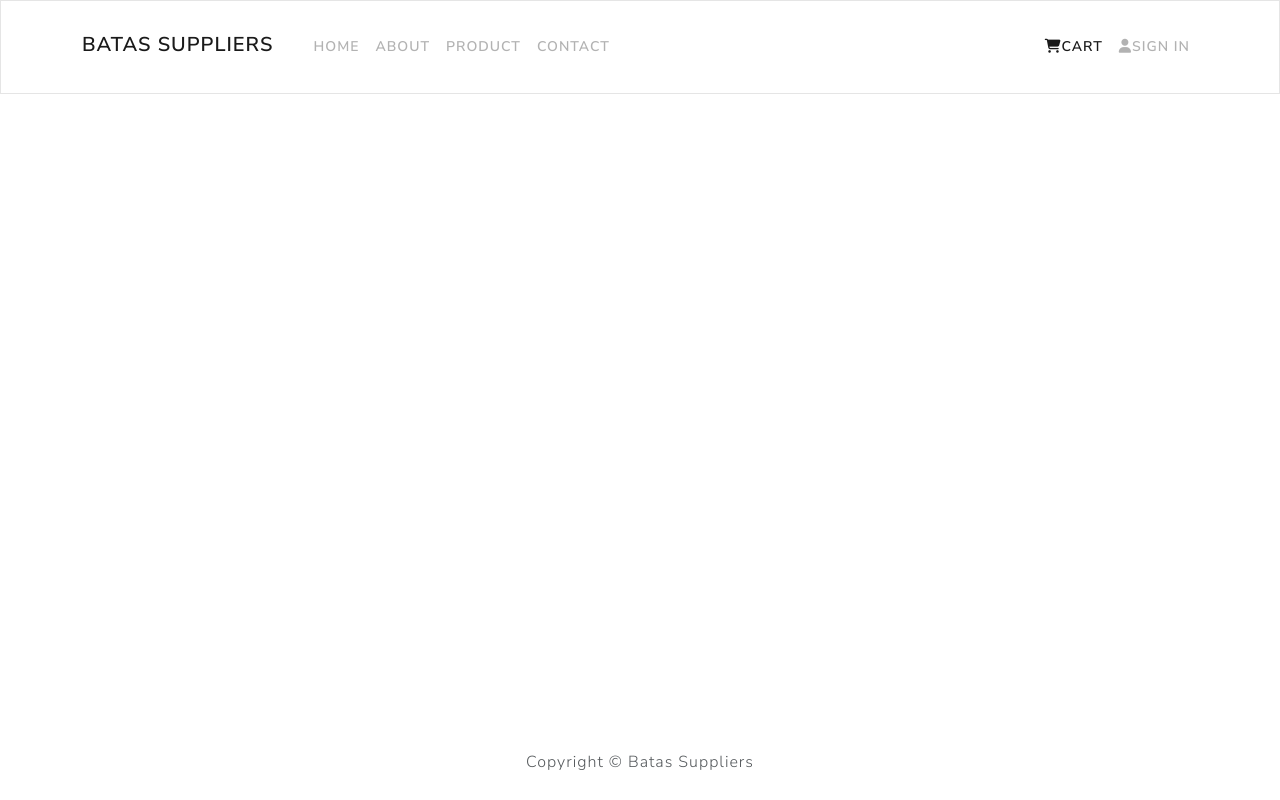
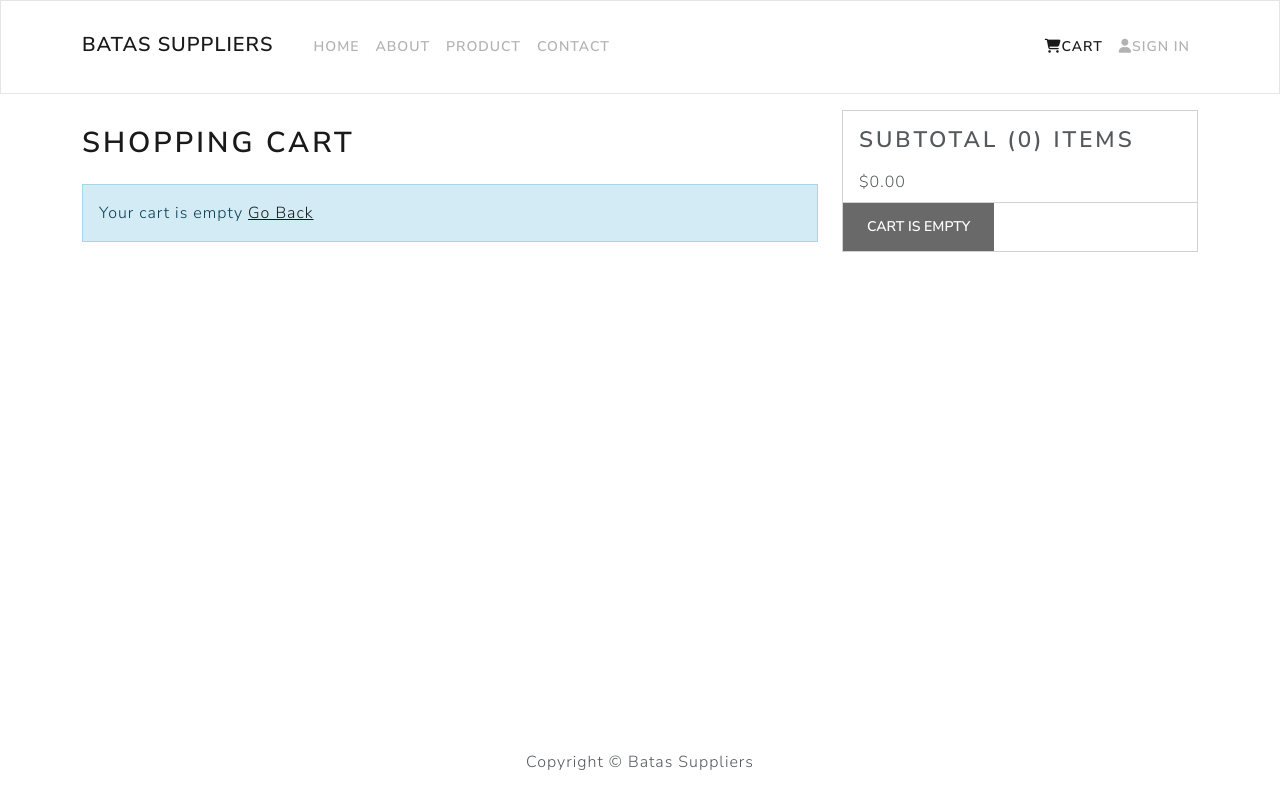
Before and after one commit to SajanShrestha671/Batas-Suppliers, a React (Create React App) app in the folder frontend/: page /cart in a window 1280 px wide. Built offline with nearby package versions, Linux system fonts and the light colour scheme.

Commit message:
Cart Page Created

```diff
--- a/frontend/src/App.js
+++ b/frontend/src/App.js
@@ -5,6 +5,7 @@ import Header from "./components/header";
 import Footer from "./components/footer";
 import HomePage from "./components/Pages/homepage";
 import SingleProductPage from "./components/Pages/singleProduct";
+import CartPage from "./components/Pages/cartPage";
 
 function App() {
   return (
@@ -16,6 +17,7 @@ function App() {
             <Routes>
               <Route path="/" element={<HomePage />} />
               <Route path="/products/:id" element={<SingleProductPage />} />
+              <Route path="/cart/:id?" element={<CartPage />} />
             </Routes>
           </Container>
         </main>
--- /dev/null
+++ b/frontend/src/actions/cartActions.js
@@ -0,0 +1,35 @@
+import axios from 'axios';
+import {
+    CART_ADD_ITEM, CART_REMOVE_ITEM,
+} from '../constants/cartConstants';
+
+export const addToCart = (id, qty) => async (dispatch, getState) => {
+        const { data } = await axios.get(`/api/products/${id}`);
+
+        dispatch({
+            type: CART_ADD_ITEM,
+            payload: {
+                product: data._id,
+                name: data.name,
+                image: data.image,
+                price: data.price,
+                countInStock: data.countInStock,
+                qty
+            }
+        });
+
+        // Wait for the state to be updated before storing in localStorage
+        const updatedCartItems = getState().cart.cartItems;
+        localStorage.setItem('cartItems', JSON.stringify(updatedCartItems));
+
+
+};
+
+export const removeFromCart = (id) => (dispatch, getState) => {
+    dispatch({
+    type: CART_REMOVE_ITEM,
+    payload: id,
+ });
+ const removedProduct = getState().cart.removedProduct;
+ localStorage.setItem( 'cartItems', JSON.stringify(removedProduct));
+}
--- /dev/null
+++ b/frontend/src/components/Pages/cartPage.js
@@ -0,0 +1,113 @@
+import React, { useEffect } from 'react';
+import { useLocation } from 'react-router-dom';
+import { Col, Row, ListGroup, Image, Form, Button, Card } from 'react-bootstrap';
+import { useDispatch, useSelector } from 'react-redux';
+import { Link, useParams, useNavigate } from 'react-router-dom';
+import Message from '../../components/common/message';
+import { addToCart, removeFromCart } from '../../actions/cartActions';
+
+const CartPage = () => {
+  // Extracting id and qty from URL
+  const { id } = useParams();
+  const location = useLocation();
+  const navigate = useNavigate();
+  const dispatch = useDispatch();
+  const qty = location.search ? Number(location.search.split('=')[1]) : 1;
+
+  // Fetching cart items from Redux store
+  const cart = useSelector(state => state.cart);
+  const { cartItems } = cart;
+
+  // Adding item to cart on component mount
+  useEffect(() => {
+    if (id) {
+      dispatch(addToCart(id, qty));
+    }
+  }, [dispatch, id, qty]);
+
+  // Handler to remove item from cart (needs implementation)
+  const removeFromCartHandler = (id) => {
+    dispatch(removeFromCart(id))
+  };
+
+  // Handler for checkout (needs implementation)
+  const checkoutHandler = () => {
+    navigate('/login?redirect=shipping');
+  };
+
+  return (
+    <div>
+      <Row>
+        <Col md={8}>
+          <h1>Shopping Cart</h1>
+          {cartItems.length === 0 ? (
+            <Message variant='info'>
+              Your cart is empty <Link to='/'>Go Back</Link>
+            </Message>
+          ) : (
+            <ListGroup variant='flush'>
+              {cartItems.map(item => (
+                <ListGroup.Item key={item.product}>
+                  <Row>
+                    <Col md={2}>
+                      <Image src={item.image} alt={item.name} fluid rounded />
+                    </Col>
+                    <Col md={3}>
+                      <Link to={`/product/${item.product}`}>{item.name}</Link>
+                    </Col>
+                    <Col md={2}>${item.price}</Col>
+                    <Col md={3}>
+                      <Form.Control
+                        as='select'
+                        value={item.qty}
+                        onChange={(e) => dispatch(addToCart(item.product, Number(e.target.value)))}
+                      >
+                        {[...Array(item.countInStock).keys()].map((x) => (
+                          <option key={x + 1} value={x + 1}>
+                            {x + 1}
+                          </option>
+                        ))}
+                      </Form.Control>
+                    </Col>
+                    <Col md={1}>
+                      <Button
+                        type='button'
+                        variant='light'
+                        onClick={() => removeFromCartHandler(item.product)}
+                      >
+                        <i className='fas fa-trash'></i>
+                      </Button>
+                    </Col>
+                  </Row>
+                </ListGroup.Item>
+              ))}
+            </ListGroup>
+          )}
+        </Col>
+        <Col md={4} className ="justify-center">
+          <Card>
+            <ListGroup variant='flush'>
+              <ListGroup.Item>
+                <h2>Subtotal ({cartItems.reduce((acc, item) => acc + item.qty, 0)}) items</h2>
+                ${cartItems.reduce((acc, item) => acc + item.qty * item.price, 0).toFixed(2)}
+              </ListGroup.Item>
+            </ListGroup>
+
+            <ListGroup.Item>
+            <Button
+            type='button'
+            className={`btn btn-primary btn-block ${cartItems.length === 0 ? 'disabled' : ''}`}
+            onClick={checkoutHandler}
+            >
+              {cartItems.length === 0 ? 'Cart is Empty' : 'Proceed To Checkout'}
+            </Button>
+
+            </ListGroup.Item>
+          </Card>
+        </Col>
+      </Row>
+    </div>
+  );
+};
+
+export default CartPage;
--- a/frontend/src/components/Pages/singleProduct.js
+++ b/frontend/src/components/Pages/singleProduct.js
@@ -1,6 +1,6 @@
-import React, { useEffect } from 'react';
-import { Link, useParams } from 'react-router-dom';
-import { Row, Col, Image, ListGroup, Card, Button } from 'react-bootstrap';
+import React, { useState, useEffect } from 'react';
+import { Link, useParams, useNavigate } from 'react-router-dom';
+import { Row, Col, Image, ListGroup, Card, Button, Form } from 'react-bootstrap';
 import Rating from '../common/rating';
 import { useDispatch, useSelector } from 'react-redux';
 import { listProductDetails } from '../../actions/productActions';
@@ -8,8 +8,11 @@ import Loader from '../common/loader';
 import Message from '../common/message';
 
 const SingleProductPage = () => {
+  const [qty, setQty ] = useState (1);
   const { id } = useParams(); // Use useParams hook to get id directly
   const dispatch = useDispatch();
+  const navigate = useNavigate();
+
 
   const productDetails = useSelector(state => state.productDetails);
   const { loading,error, product } = productDetails;
@@ -17,6 +20,10 @@ const SingleProductPage = () => {
   useEffect(() => {
     dispatch( listProductDetails (id));
   }, [dispatch, id]);
+
+  const addToCart = () =>{
+    navigate(`/cart/${id}?qty=${qty}`);
+  }
 
   if (loading) {
     return <Loader />;
@@ -78,10 +85,33 @@ const SingleProductPage = () => {
                   <Col>{product.countInStock > 0 ? 'In Stock' : 'Out of Stock'}</Col>
                 </Row>
               </ListGroup.Item>
+              {product.countInStock > 0 && (
+                <ListGroup.Item>
+                  <Row>
+                    <Col>Qty</Col>
+                    <Col>
+                    <Form.Control
+                            as="select"
+                            value={qty}
+                            onChange={(e) => setQty(e.target.value)}
+                          >
+                            {
+                            [...Array(product.countInStock).keys()].map((x) => (
+                              <option key={x + 1} value={x + 1}>
+                                {x + 1}
+                              </option>
+                            ))
+                            }
+                          </Form.Control>
+                    </Col>
+                  </Row>
+                </ListGroup.Item>
+               )}
               <ListGroup.Item className="text-center">
-                <Button className='btn-block' type='button' disabled={product.countInStock === 0}>
-                  Add to Cart
-                </Button>
+              <Button className='btn-block' type='button' disabled={product.countInStock === 0} onClick={addToCart}>
+                Add to Cart
+              </Button>
+
               </ListGroup.Item>
             </ListGroup>
           </Card>
--- /dev/null
+++ b/frontend/src/constants/cartConstants.js
@@ -0,0 +1,2 @@
+export const CART_ADD_ITEM = 'CART_ADD_ITEM';
+export const CART_REMOVE_ITEM = 'CART_REMOVE_ITEM';
--- a/frontend/src/index.css
+++ b/frontend/src/index.css
@@ -1,3 +1,17 @@
 main{
     min-height: 80vh;
 }
+
+h1{
+  font-size: 1.8rem;
+  padding:1rem 0;
+}
+
+h2{
+  font-size: 1.4rem;
+  padding:0.5rem 0;
+}
+
+h3{
+    padding:1rem 0;
+}
--- /dev/null
+++ b/frontend/src/reducers/cartReducers.js
@@ -0,0 +1,36 @@
+import {
+    CART_ADD_ITEM, CART_REMOVE_ITEM
+} from '../constants/cartConstants';
+
+export const cartReducer = (state = { cartItems: [], shippingAddress: {} }, action) => {
+    switch (action.type) {
+        case CART_ADD_ITEM:
+            const item = action.payload;
+            const cartItems = state.cartItems || [];
+
+            const existItemIndex = cartItems.findIndex((x) => x.product === item.product);
+
+            if (existItemIndex !== -1) {
+                return {
+                    ...state,
+                    cartItems: cartItems.map((x, index) =>
+                        index === existItemIndex ? item : x
+                    ),
+                };
+            } else {
+                return {
+                    ...state,
+                    cartItems: [...cartItems, item],
+                };
+            }
+
+        case CART_REMOVE_ITEM:
+            return {
+                ...state,
+                cartItems: state.cartItems.filter(x => x.product !== action.payload),
+            }
+
+        default:
+            return state;
+    }
+};
--- a/frontend/src/store.js
+++ b/frontend/src/store.js
@@ -3,15 +3,31 @@ import {thunk} from 'redux-thunk';
 import { composeWithDevTools } from 'redux-devtools-extension';
 import { productListReducer } from './reducers/productReducers';
 import { productDetailsReducer } from './reducers/productReducers';
+import { cartReducer } from './reducers/cartReducers';
 
 const reducer = combineReducers({
-    productList: productListReducer,
-    productDetails: productDetailsReducer,
-})
+  productList: productListReducer,
+  productDetails: productDetailsReducer,
+  cart: cartReducer,
+});
 
-const initialState = {}
+const cartItemsFromStorage = localStorage.getItem('cartItems') ?
+    JSON.parse(localStorage.getItem('cartItems')) : []
 
-const middleware = [thunk]
+const initialState = {
 
-const store = createStore (reducer, initialState, composeWithDevTools(applyMiddleware(...middleware)));
+  cart: {
+    cartItems: cartItemsFromStorage,
+  },
+};
+
+const middleware = [thunk];
+
+
+const store = createStore(
+  reducer,
+  initialState,
+  composeWithDevTools(applyMiddleware(...middleware))
+);
+
 export default store;
```
